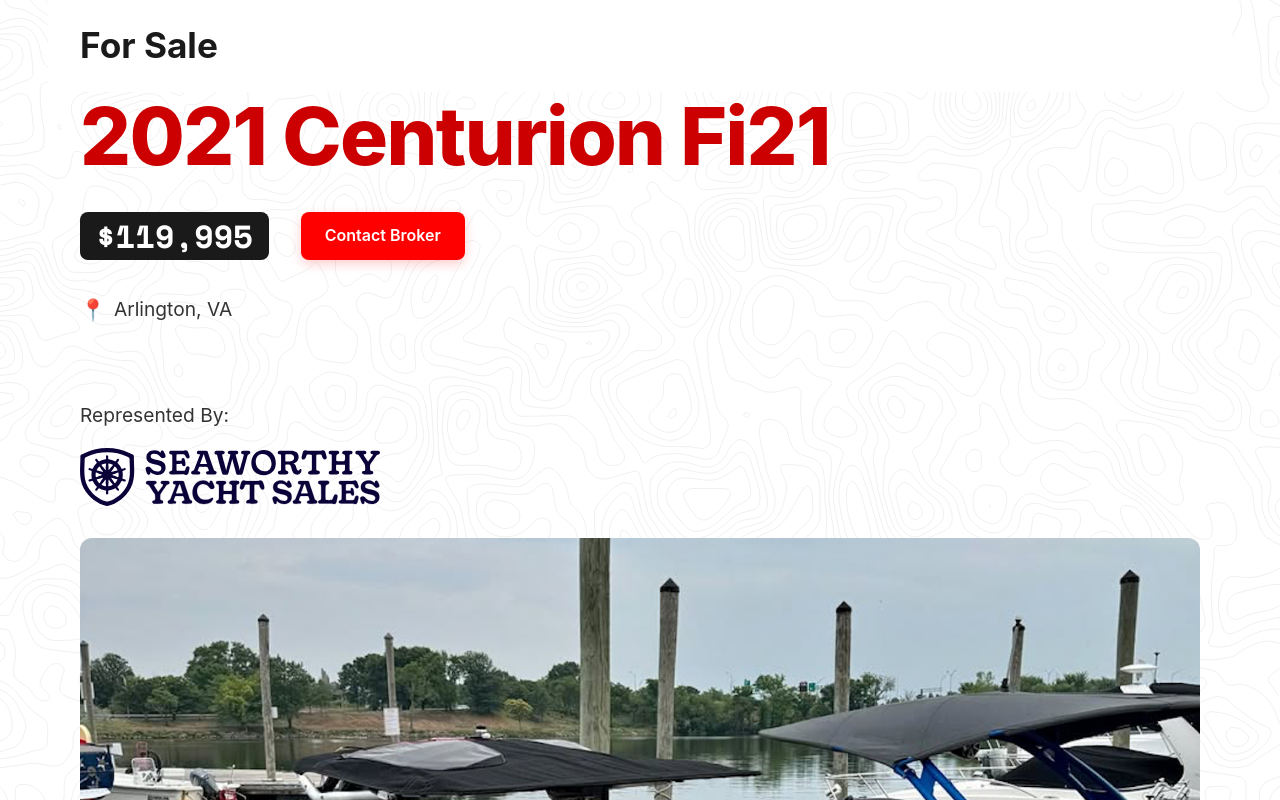
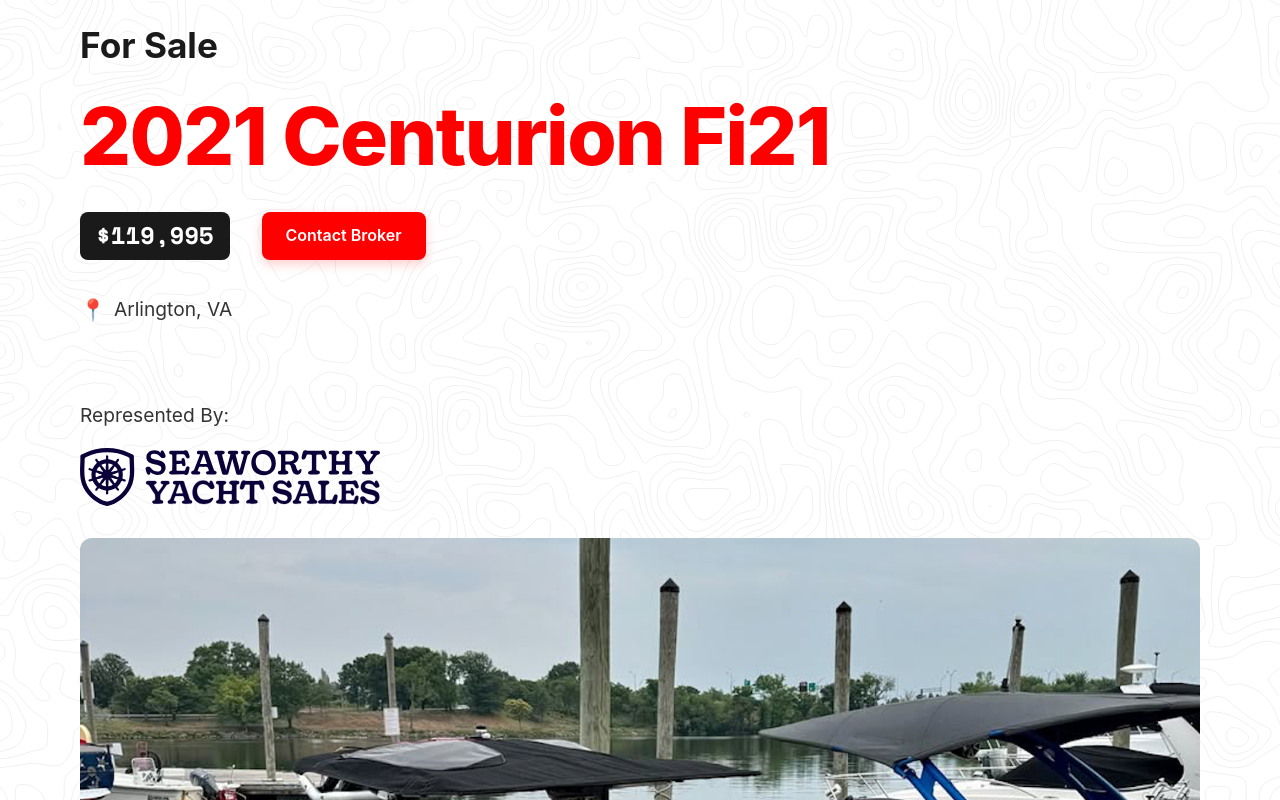
Before and after one commit to tjcandesign/boat, a React (Vite) app: page / in a window 1280 px wide. Shown: the top 800 px of the page. Built offline with nearby package versions, Linux system fonts and the light colour scheme.

Commit message:
Update header and price styling: larger title, matching red color, smaller price text

```diff
--- a/src/styles/App.css
+++ b/src/styles/App.css
@@ -50,8 +50,6 @@
   justify-content: space-between;
   align-items: flex-start;
   padding: 1rem;
-  background: rgba(255, 255, 255, 0.95);
-  backdrop-filter: blur(8px);
   z-index: 100;
   margin: -1rem -1rem 1rem -1rem;
 }
@@ -148,7 +146,7 @@
 }
 
 .title-group .price {
-  font-size: clamp(1.2rem, 3vw, 2rem);
+  font-size: clamp(1.2rem, 3vw, 1.5rem);
   font-weight: 600;
   font-family: var(--font-mono);
   color: var(--color-bg);
--- a/src/styles/index.css
+++ b/src/styles/index.css
@@ -3,7 +3,7 @@
 :root {
   --color-bg: #ffffff;
   --color-text: #1a1a1a;
-  --color-primary: #cc0000;
+  --color-primary: #FF0000;
   --color-secondary: #333333;
   --color-accent: #000000;
   --color-price: #006633;
@@ -55,8 +55,9 @@
 }
 
 h1 {
-  font-size: 2.5rem;
+  font-size: clamp(2.5rem, 5vw, 4rem);
   font-weight: 800;
+  line-height: 1.1;
 }
 
 h2 {
```
